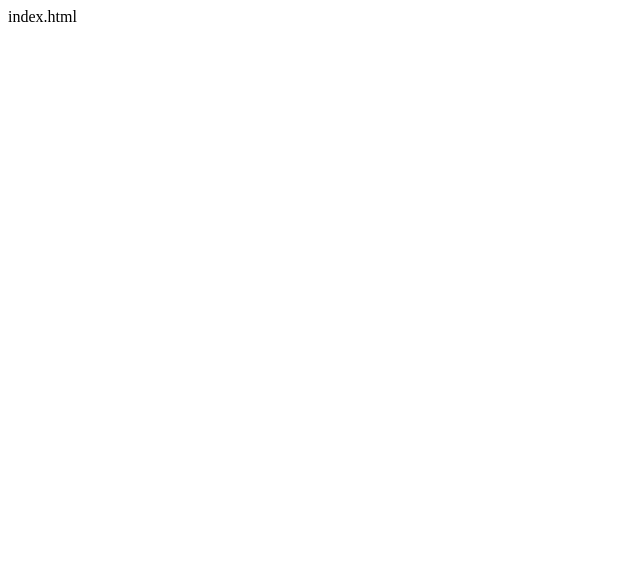
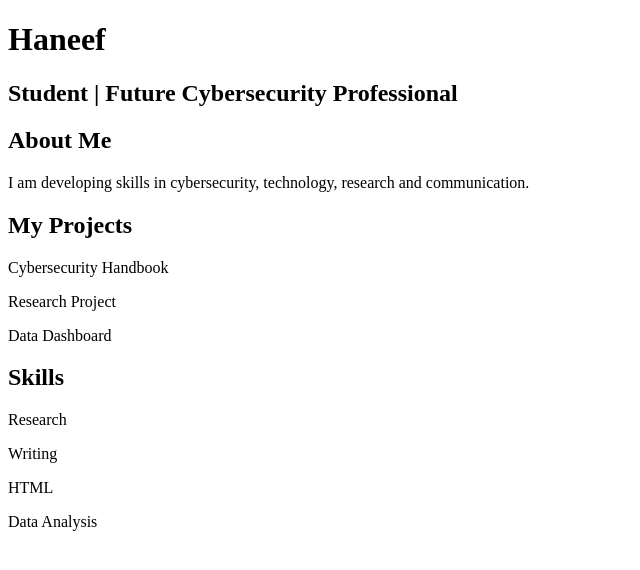
Before and after one commit to haneef2026-portfolio/Portfolio-001, a plain HTML site: page index.html in a window 1280 px wide. Shown: the whole page, without its empty margins (0-640 px from the left). Drawn offline with Linux system fonts and the light colour scheme.

Commit message:
Update index.html

```diff
--- a/index.html
+++ b/index.html
@@ -1 +1,34 @@
-index.html
+<!DOCTYPE html>
+<html>
+<head>
+    <title>Haneef's Portfolio</title>
+</head>
+
+<body>
+
+    <h1>Haneef</h1>
+
+    <h2>Student | Future Cybersecurity Professional</h2>
+
+    <h2>About Me</h2>
+
+    <p>
+        I am developing skills in cybersecurity,
+        technology, research and communication.
+    </p>
+
+    <h2>My Projects</h2>
+
+    <p>Cybersecurity Handbook</p>
+    <p>Research Project</p>
+    <p>Data Dashboard</p>
+
+    <h2>Skills</h2>
+
+    <p>Research</p>
+    <p>Writing</p>
+    <p>HTML</p>
+    <p>Data Analysis</p>
+
+</body>
+</html>
```
